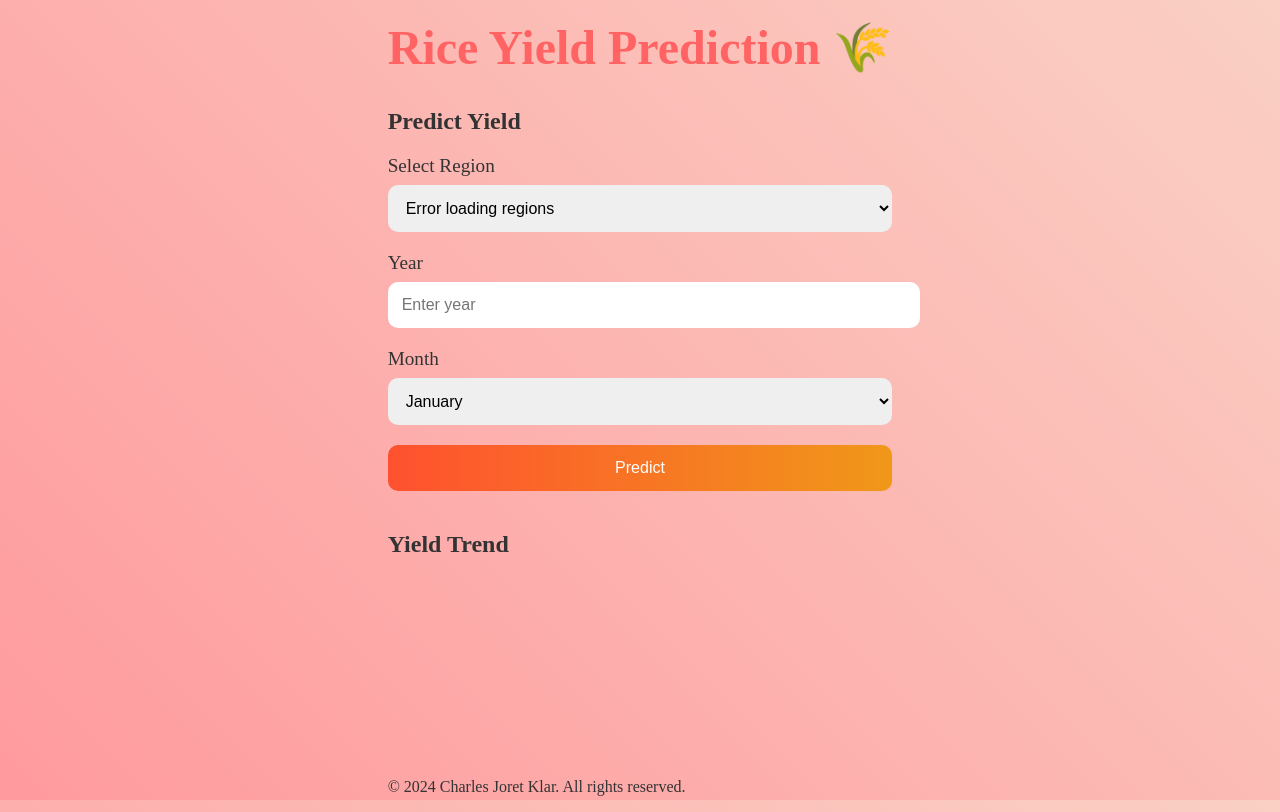
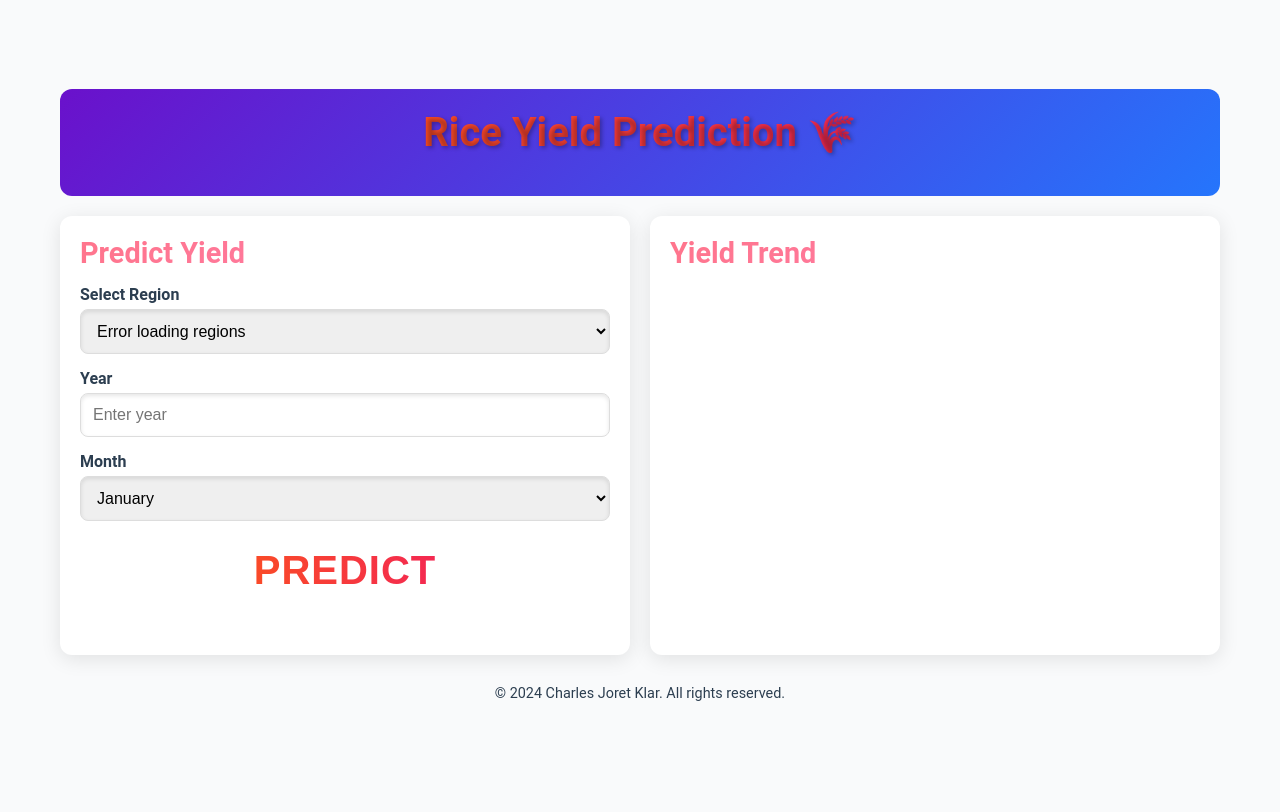
Before and after one commit to klxrence/riceyield, a website: page public/index.html in a window 1280 px wide. Drawn offline with nearby package versions, Linux system fonts and the light colour scheme; no server answers.

Commit message:
change designs1

```diff
--- a/public/index.html
+++ b/public/index.html
@@ -11,7 +11,7 @@
 <body>
   <div class="app-container">
     <header class="header">
-      <h1>Rice Yield Prediction 🌾</h1>
+      <h1 class="gradient-text">Rice Yield Prediction 🌾</h1>
     </header>
     <main class="main">
       <div class="form-card">
@@ -41,7 +41,7 @@
             <option value="12">December</option>
           </select>
 
-          <button type="button" onclick="getRiceYield()">Predict</button>
+          <button type="button" onclick="getRiceYield()" class="gradient-text">Predict</button>
         </form>
         <p id="result" class="result"></p>
       </div>
--- a/public/styles.css
+++ b/public/styles.css
@@ -1,57 +1,184 @@
-body {
-    font-family: 'Roboto Slab', serif;
-    background: linear-gradient(45deg, #ff9a9e, #fad0c4);
-    color: #333;
+/* Root Variables */
+:root {
+    --primary-gradient: linear-gradient(135deg, #6a11cb, #2575fc);
+    --secondary-gradient: linear-gradient(135deg, #ff758c, #ff7eb3);
+    --background-color: #f9fafb;
+    --card-bg-color: #ffffff;
+    --text-color: #2c3e50;
+    --accent-color: #ff5722;
+    --font-family: 'Roboto', sans-serif;
+  }
+
+  /* General Reset */
+  * {
     margin: 0;
-    height: 100vh;
+    padding: 0;
+    box-sizing: border-box;
+  }
+
+  /* Body and Layout */
+  body {
+    font-family: var(--font-family);
+    background-color: var(--background-color);
+    color: var(--text-color);
     display: flex;
     justify-content: center;
     align-items: center;
+    min-height: 100vh;
+    overflow-x: hidden;
   }
 
-  .container {
-    background: white;
-    border-radius: 16px;
-    padding: 40px;
-    box-shadow: 0 10px 30px rgba(0, 0, 0, 0.1);
-    max-width: 500px;
-    width: 90%;
+  .app-container {
+    width: 100%;
+    max-width: 1200px;
+    padding: 20px;
+    display: flex;
+    flex-direction: column;
+    gap: 20px;
   }
 
-  h1 {
-    font-size: 3rem;
-    font-weight: bold;
+  .header {
     text-align: center;
-    color: #ff6363;
+    padding: 20px 0;
+    background: var(--primary-gradient);
+    color: white;
+    border-radius: 12px;
+    animation: fadeIn 1s ease-in-out;
+  }
+
+  .header h1 {
+    font-size: 2.5rem;
+    text-shadow: 2px 2px 4px rgba(0, 0, 0, 0.3);
+  }
+
+  /* Main Content */
+  .main {
+    display: grid;
+    grid-template-columns: 1fr 1fr;
+    gap: 20px;
+  }
+
+  .form-card, .chart-card {
+    background-color: var(--card-bg-color);
+    border-radius: 12px;
+    padding: 20px;
+    box-shadow: 0 4px 20px rgba(0, 0, 0, 0.1);
+    animation: slideUp 0.8s ease-in-out;
+  }
+
+  .form-card h2, .chart-card h2 {
+    font-size: 1.8rem;
+    margin-bottom: 15px;
+    background: var(--secondary-gradient);
+    -webkit-background-clip: text;
+    -webkit-text-fill-color: transparent;
   }
 
   label {
-    font-size: 1.2rem;
-    margin-bottom: 8px;
     display: block;
+    margin-bottom: 5px;
+    font-weight: bold;
+    color: var(--text-color);
   }
 
-  input, select, button {
+  input, select {
     width: 100%;
-    padding: 14px;
-    border-radius: 10px;
-    border: none;
-    margin-bottom: 20px;
+    padding: 12px;
+    margin-bottom: 15px;
+    border: 1px solid #ddd;
+    border-radius: 8px;
     font-size: 1rem;
+    box-shadow: inset 0 2px 4px rgba(0, 0, 0, 0.1);
   }
 
   button {
-    background: linear-gradient(to right, #ff512f, #f09819);
+    width: 100%;
+    padding: 12px;
+    background: var(--primary-gradient);
     color: white;
+    font-size: 1rem;
+    border: none;
+    border-radius: 8px;
     cursor: pointer;
-    transition: all 0.3s ease;
+    transition: all 0.4s ease-in-out;
+    text-transform: uppercase;
+    letter-spacing: 1px;
   }
 
   button:hover {
     transform: scale(1.05);
-    box-shadow: 0 8px 20px rgba(255, 81, 47, 0.3);
+    background: var(--secondary-gradient);
+  }
+
+  .result {
+    margin-top: 10px;
+    text-align: center;
+    font-size: 1.2rem;
+    color: var(--accent-color);
+    animation: popUp 0.5s ease-in-out;
   }
 
   canvas {
-    margin-top: 30px;
+    width: 100%;
+    max-height: 300px;
+    border-radius: 8px;
   }
+
+  /* Footer */
+  .footer {
+    text-align: center;
+    padding: 10px 0;
+    font-size: 0.9rem;
+    color: var(--text-color);
+  }
+
+  .gradient-text {
+    font-size: 2.5rem;
+    font-weight: bold;
+    background: linear-gradient(to right, #ff6a00, #ee0979); /* Gradient colors */
+    -webkit-background-clip: text; /* Clips background to text */
+    -webkit-text-fill-color: transparent; /* Makes the text transparent to show the gradient */
+    text-align: center;
+    margin-bottom: 20px;
+  }
+
+  /* Animations */
+  @keyframes fadeIn {
+    from {
+      opacity: 0;
+      transform: scale(0.9);
+    }
+    to {
+      opacity: 1;
+      transform: scale(1);
+    }
+  }
+
+  @keyframes slideUp {
+    from {
+      opacity: 0;
+      transform: translateY(20px);
+    }
+    to {
+      opacity: 1;
+      transform: translateY(0);
+    }
+  }
+
+  @keyframes popUp {
+    0% {
+      transform: scale(0.95);
+      opacity: 0.8;
+    }
+    100% {
+      transform: scale(1);
+      opacity: 1;
+    }
+  }
+
+  /* Responsive Design */
+  @media (max-width: 768px) {
+    .main {
+      grid-template-columns: 1fr;
+    }
+  }
```
